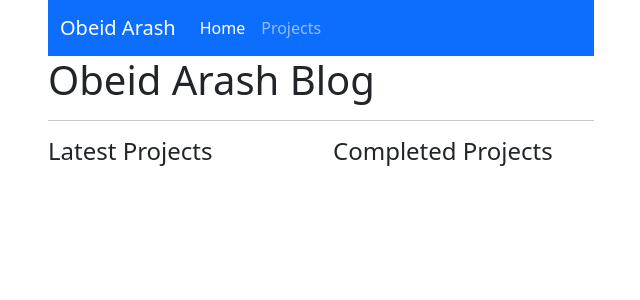
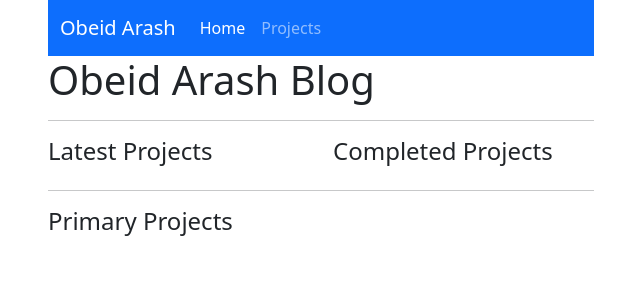
Before and after one commit to obeidarash/obeid, a Django app: page / in a window 1280 px wide. Shown: the top 300 px of the page, without its empty margins (319-959 px from the left). Run offline with Django 3.2, Linux system fonts and the light colour scheme; data that the repository does not hold is empty; some libraries are stand-ins or nearby versions.

Commit message:
add primary list to home, and add new actions to projects admin

```diff
--- a/obeid/views.py
+++ b/obeid/views.py
@@ -5,9 +5,11 @@ from obeid_projects.models import Project
 def home(request):
     latest_projects: Project = Project.objects.filter(publish=True, progress__range=[0, 99]).order_by('-create')[:5]
     completed_projects: Project = Project.objects.filter(progress=100, publish=True).order_by('-update')[:5]
+    primary_projects: Project = Project.objects.filter(primary=True).order_by('-update')[:5]
     context = {
         'title': 'Home',
         'latest_projects': latest_projects,
-        'completed_projects': completed_projects
+        'completed_projects': completed_projects,
+        'primary_projects': primary_projects
     }
     return render(request, 'home.html', context)
--- a/obeid_projects/models.py
+++ b/obeid_projects/models.py
@@ -76,6 +76,7 @@ class Project(models.Model):
     update = models.DateTimeField(auto_now=True)
     create = models.DateTimeField(auto_now_add=True)
     publish = models.BooleanField(default=True)
+    primary = models.BooleanField(default=False)
     objects = ProjectManager()
 
     def __str__(self):
--- a/templates/home.html
+++ b/templates/home.html
@@ -9,7 +9,7 @@
 {% block content %}
 
     <div class="row">
-        <div class="col-xl-6">
+        <div class="col-sm-6">
             <h4 class="alert-heading">Latest Projects</h4>
             <ul class="list-group list-group-flush">
                 {% for latest_project in latest_projects %}
@@ -18,12 +18,25 @@
                 {% endfor %}
             </ul>
         </div>
-        <div class="col-xl-6">
+        <div class="col-sm-6">
             <h4>Completed Projects</h4>
             <ul class="list-group list-group-flush">
                 {% for completed_project in completed_projects %}
                     <li class="list-group-item"><a href="{% url 'project:detail' completed_project.slug %}">
                         {{ completed_project.title|truncatechars:'35' }}</a></li>
+                {% endfor %}
+            </ul>
+        </div>
+    </div>
+
+    <div class="row">
+        <div class="col-xl-12">
+            <hr>
+            <h4>Primary Projects</h4>
+            <ul class="list-group list-group-flush">
+                {% for primary_project in primary_projects %}
+                    <li class="list-group-item"><a href="{% url 'project:detail' primary_project.slug %}">
+                        {{ primary_project.title|truncatechars:'90' }}</a></li>
                 {% endfor %}
             </ul>
         </div>
```
Also changed, not shown: obeid_projects/admin.py (+50 -20 lines), templates/project/projects_component.html (+9 -5 lines), obeid_projects/migrations/0041_project_primary.py (added).
